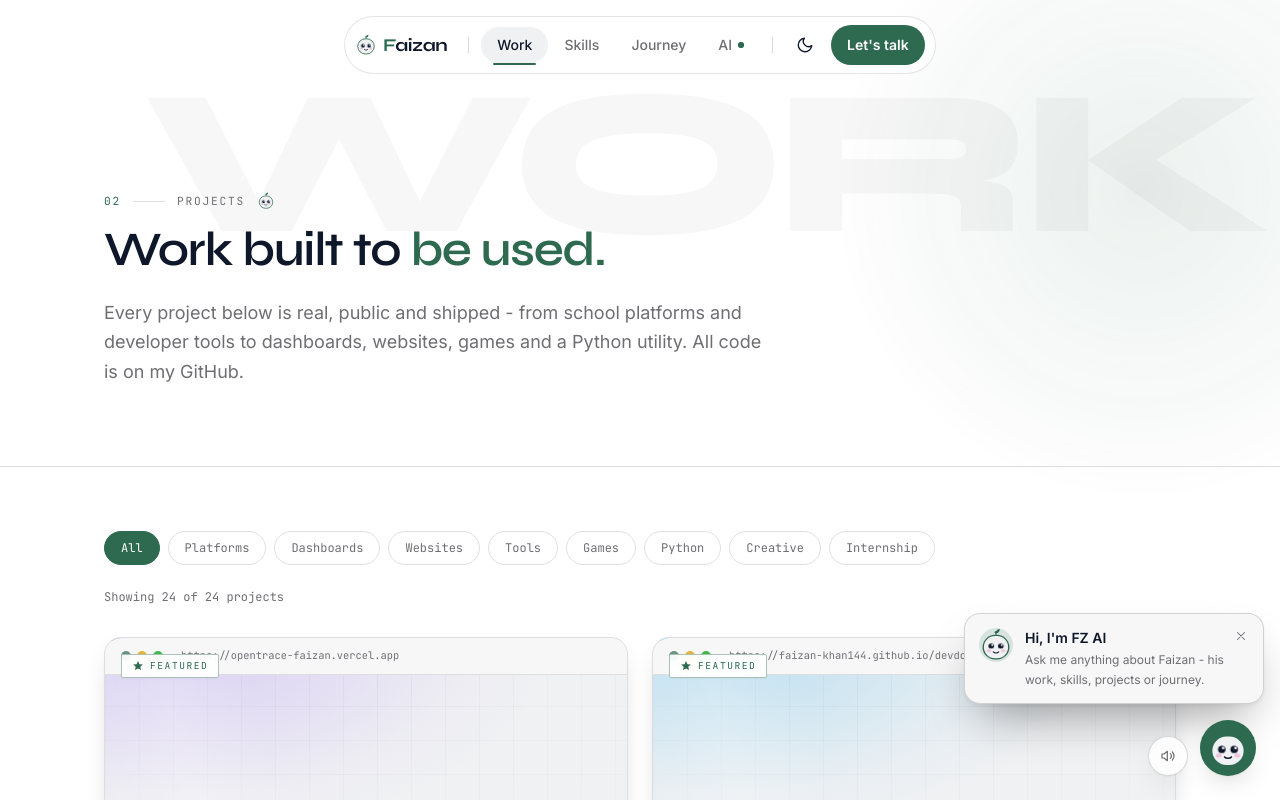
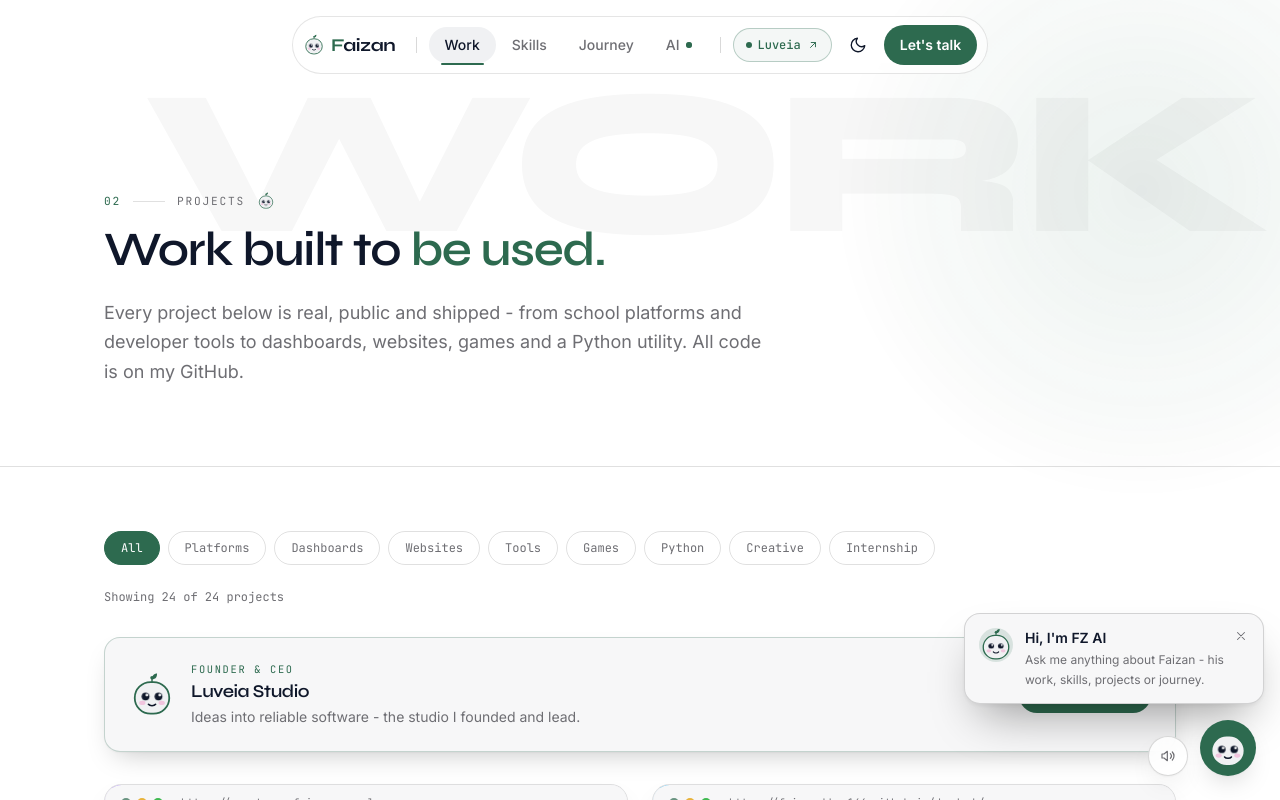
Before and after one commit to Faizan-khan144/faizan-portfolio, a React (Vite) app: page /projects in a window 1280 px wide. Shown: the top 800 px of the page. Built offline with nearby package versions, Linux system fonts and the light colour scheme.

Commit message:
feat(luveia): promote founder studio across navbar, footer, journey and pages

```diff
--- a/src/components/Footer.jsx
+++ b/src/components/Footer.jsx
@@ -4,6 +4,7 @@ import SocialLinks from './SocialLinks'
 import Brand from './Brand'
 import Mascot from './Mascot'
 import { IconArrow } from './Icons'
+import { studio } from '../data/studio'
 
 const footerLinks = [
   { to: '/', label: 'Home' },
@@ -63,6 +64,21 @@ export default function Footer() {
             <p className="mt-4 text-sm leading-relaxed text-muted">
               Open to opportunities, collaborations and interesting projects.
             </p>
+            <a
+              href={studio.url}
+              target="_blank"
+              rel="noreferrer"
+              className="mt-5 inline-flex items-center gap-3 rounded-lg border border-accent/25 bg-accent/5 px-3 py-2.5 transition-colors hover:border-accent"
+            >
+              <Mascot size={22} className="h-[22px] w-[22px] shrink-0" />
+              <span className="leading-tight">
+                <span className="block font-mono text-[0.6rem] uppercase tracking-wide2 text-accent">
+                  Founder &amp; CEO
+                </span>
+                <span className="text-sm font-medium text-ink">Luveia Studio</span>
+              </span>
+              <IconArrow className="ml-3 h-3.5 w-3.5 -rotate-45 text-muted" />
+            </a>
           </div>
         </div>
 
--- a/src/components/Navbar.jsx
+++ b/src/components/Navbar.jsx
@@ -12,6 +12,7 @@ import Brand from './Brand'
 import ThemeToggle from './ThemeToggle'
 import Magnetic from './Magnetic'
 import Mascot from './Mascot'
+import { studio } from '../data/studio'
 
 const links = [
   { to: '/projects', label: 'Work' },
@@ -144,6 +145,17 @@ export default function Navbar() {
             <span className="mx-1 hidden h-4 w-px bg-line/15 lg:block" aria-hidden="true"></span>
 
             <div className="flex items-center gap-1.5">
+              <a
+                href={studio.url}
+                target="_blank"
+                rel="noreferrer"
+                aria-label="Luveia Studio - Founder and CEO"
+                className="group hidden items-center gap-1.5 rounded-full border border-accent/30 bg-accent/5 px-3 py-2 font-mono text-xs font-medium text-accent transition-colors hover:border-accent hover:bg-accent/10 sm:inline-flex"
+              >
+                <span className="h-1.5 w-1.5 rounded-full bg-accent" aria-hidden="true"></span>
+                Luveia
+                <IconArrow className="h-3 w-3 -rotate-45 transition-transform group-hover:translate-x-0.5" />
+              </a>
               <ThemeToggle />
               <Magnetic strength={0.4}>
                 <Link
@@ -222,15 +234,24 @@ export default function Navbar() {
                 animate={{ opacity: 1, y: 0 }}
                 exit={{ opacity: 0 }}
                 transition={{ delay: 0.35, duration: 0.3 }}
-                className="mt-8 flex gap-3"
+                className="mt-8 flex flex-col gap-3"
               >
                 <Link
                   to="/contact"
-                  className="btn-base flex-1 rounded-full bg-accent text-accent-ink transition-colors hover:bg-ink hover:text-bg"
+                  className="btn-base justify-center rounded-full bg-accent text-accent-ink transition-colors hover:bg-ink hover:text-bg"
                 >
                   Let's talk
                   <IconArrow className="h-4 w-4" />
                 </Link>
+                <a
+                  href={studio.url}
+                  target="_blank"
+                  rel="noreferrer"
+                  className="btn-base justify-center rounded-full border border-accent/40 text-accent transition-colors hover:border-accent hover:bg-accent/5"
+                >
+                  Founder · Luveia Studio
+                  <IconArrow className="h-4 w-4 -rotate-45" />
+                </a>
               </motion.div>
             </nav>
           </motion.div>
--- a/src/data/journey.js
+++ b/src/data/journey.js
@@ -35,4 +35,10 @@ export const journey = [
     title: 'Learning the MERN stack',
     text: 'Learning Node.js, Express.js and MongoDB to move from frontend-only work toward building complete full-stack web applications.',
   },
+  {
+    period: 'Now',
+    type: 'Founder',
+    title: 'Founder & CEO - Luveia Studio',
+    text: 'Founded and lead Luveia Studio, a web design and development studio turning ideas into reliable software - strategy, design and engineering, end to end.',
+  },
 ]
--- a/src/pages/About.jsx
+++ b/src/pages/About.jsx
@@ -7,6 +7,7 @@ import { profile } from '../data/profile'
 import CountUp from '../components/CountUp'
 import Mascot from '../components/Mascot'
 import { IconMapPin } from '../components/Icons'
+import { studio } from '../data/studio'
 
 const learningCards = [
   {
@@ -75,7 +76,7 @@ export default function About() {
               <Mascot size={18} className="h-[18px] w-[18px]" />
             </p>
             <h1 className="max-w-3xl font-display text-4xl font-semibold leading-[1.08] tracking-tight sm:text-5xl">
-              'Designing for clarity,{' '}
+              Designing for clarity,{' '}
               <span className="text-accent-serif">building for the web.</span>
             </h1>
             <p className="mt-6 max-w-2xl text-lg leading-relaxed text-muted">{profile.intro}</p>
@@ -154,6 +155,22 @@ export default function About() {
                 <p className="eyebrow mb-4">Connect</p>
                 <SocialLinks />
               </div>
+
+              <a
+                href={studio.url}
+                target="_blank"
+                rel="noreferrer"
+                className="group rounded-lg border border-accent/25 bg-surface p-6 transition-colors hover:border-accent"
+              >
+                <div className="flex items-center gap-3">
+                  <Mascot size={26} className="h-[26px] w-[26px] shrink-0" />
+                  <p className="eyebrow">Founder &amp; CEO</p>
+                </div>
+                <p className="mt-3 font-display text-lg font-semibold tracking-tight text-ink transition-colors group-hover:text-accent">
+                  {studio.name}
+                </p>
+                <p className="mt-1 text-sm text-muted">{studio.tagline}</p>
+              </a>
             </div>
           </Reveal>
         </Container>
--- a/src/pages/Contact.jsx
+++ b/src/pages/Contact.jsx
@@ -4,6 +4,7 @@ import Container from '../components/Container'
 import Reveal from '../components/Reveal'
 import ContactForm from '../components/ContactForm'
 import Mascot from '../components/Mascot'
+import { studio } from '../data/studio'
 
 export default function Contact() {
   return (
@@ -30,6 +31,18 @@ export default function Contact() {
               Whether it's a role, a collaboration or just a good idea - my inbox is open. Send a
               message below and it lands straight in my email.
             </p>
+            <p className="mt-4 text-sm text-muted">
+              Looking for the studio? Visit{' '}
+              <a
+                href={studio.url}
+                target="_blank"
+                rel="noreferrer"
+                className="font-medium text-accent underline decoration-accent/40 underline-offset-4 transition-colors hover:decoration-accent"
+              >
+                {studio.name}
+              </a>{' '}
+              - I'm its founder &amp; CEO.
+            </p>
           </Reveal>
         </Container>
       </section>
--- a/src/pages/Projects.jsx
+++ b/src/pages/Projects.jsx
@@ -8,8 +8,10 @@ import Parallax from '../components/Parallax'
 import Button from '../components/Button'
 import ProjectCard from '../components/ProjectCard'
 import Mascot from '../components/Mascot'
+import { IconArrow } from '../components/Icons'
 import { projects, projectCategories } from '../data/projects'
 import { profile } from '../data/profile'
+import { studio } from '../data/studio'
 
 export default function Projects() {
   const [active, setActive] = useState('All')
@@ -81,6 +83,34 @@ export default function Projects() {
             </p>
           </Reveal>
 
+          <Reveal delay={0.08}>
+            <a
+              href={studio.url}
+              target="_blank"
+              rel="noreferrer"
+              className="mt-8 flex flex-col gap-5 rounded-2xl border border-accent/25 bg-surface p-6 shadow-card transition-colors hover:border-accent sm:flex-row sm:items-center sm:justify-between"
+            >
+              <div className="flex items-center gap-4">
+                <Mascot size={46} className="h-[46px] w-[46px] shrink-0" />
+                <div>
+                  <p className="font-mono text-[0.65rem] uppercase tracking-wide2 text-accent">
+                    Founder &amp; CEO
+                  </p>
+                  <p className="font-display text-lg font-semibold tracking-tight text-ink">
+                    {studio.name}
+                  </p>
+                  <p className="mt-0.5 text-sm text-muted">
+                    {studio.tagline} - the studio I founded and lead.
+                  </p>
+                </div>
+              </div>
+              <span className="inline-flex shrink-0 items-center gap-1.5 rounded-full bg-accent px-4 py-2 text-sm font-semibold text-accent-ink">
+                Visit Luveia
+                <IconArrow className="h-4 w-4 -rotate-45" />
+              </span>
+            </a>
+          </Reveal>
+
           <AnimatePresence mode="popLayout">
             <motion.div
               key={active}
```
